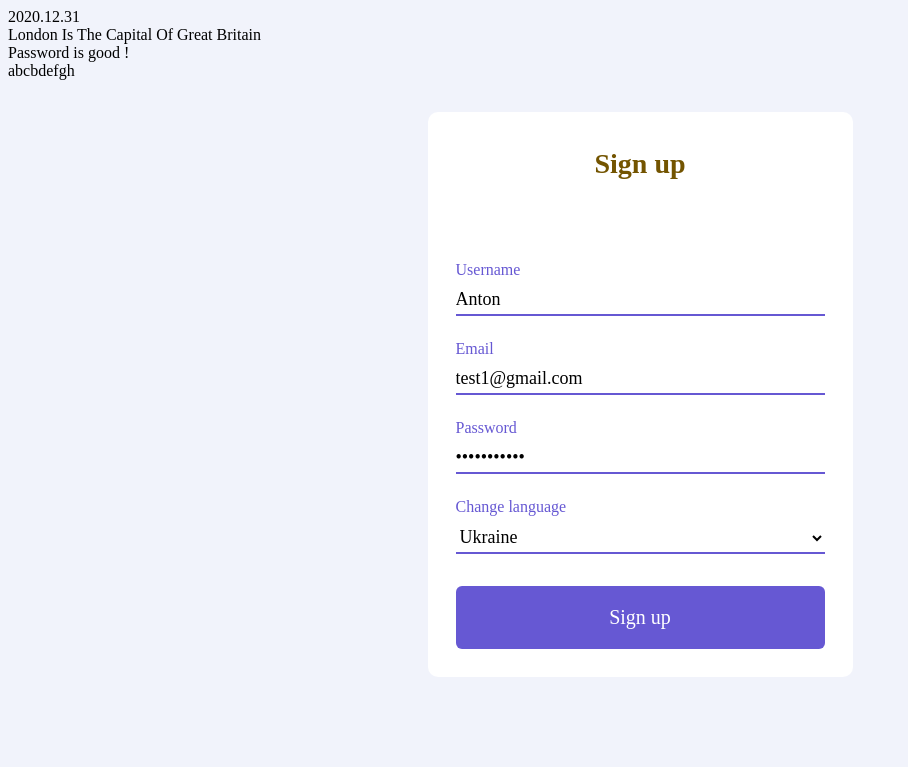
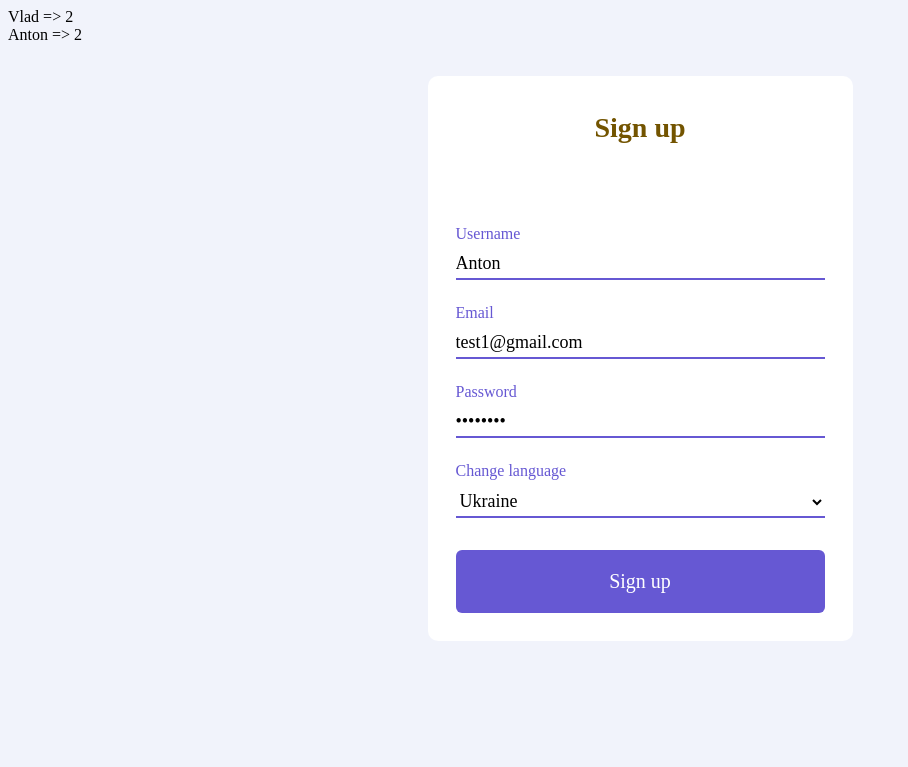
Before and after one commit to Parano9I/php-practics, a PHP site: page / in a window 1280 px wide. Shown: the top 767 px of the page, without its empty margins (0-908 px from the left). Run offline with PHP 8.4, Linux system fonts and the light colour scheme.

Commit message:
Task 6.1: Display users with duplicate names

```diff
--- a/index.php
+++ b/index.php
@@ -16,34 +16,24 @@
   "40" => ["name" => "Vlad", "email" => "vlad@gmail.com", "lang" => "fr"],
   "2" => ["name" => "Anton", "email" => "anton3434@gmail.com", "lang" => "ru"],
   "0" => ["name" => "Eduard", "email" => "edic8345@gmail.com", "lang" => "en"],
-  "29" => ["name" => "Roman", "email" => "romaha234@gmail.com", "lang" => "fr"],
+  "29" => ["name" => "Anton", "email" => "romaha234@gmail.com", "lang" => "fr"],
   "18" => ["name" => "Rostik", "email" => "bugiman34@gmail.com", "lang" => "de"],
-  "6" => ["name" => "Mike", "email" => "milki34@gmail.com", "lang" => "de"],
+  "6" => ["name" => "Vlad", "email" => "milki34@gmail.com", "lang" => "de"],
 ];
 
-$date = "31-12-2020";
-$formatedDate = implode(".",array_reverse(explode("-", $date)));
+$usersName = array_map(function($user){
+  return $user["name"];
+}, $users);
 
-echo $formatedDate;
+$usersCountDuplicateName = array_count_values($usersName);
 
-$englishLeasonTitle = "london is the capital of great britain";
-$formatedEnglishLeasonTitle = ucwords($englishLeasonTitle);
+foreach($usersCountDuplicateName as $name => $count){
+  echo $count > 1 ? "{$name} => {$count} <br>" : "";
+};
 
-echo "<br>";
-echo $formatedEnglishLeasonTitle;
-
-$password = "gfg4@_d#dfd";
-$passLength = strlen($password);
-
-echo "<br>";
-echo $passLength > 7 && $passLength < 12
-  ? "Password is good !"
-  : "Password is bad ! Create a new password !";
-
-$string = "1a2b3c4b5d6e7f8g9h0";
-
-echo "<br>";
-echo preg_replace("/[0-9]+/", "", $string);
+// echo "<pre>";
+//   print_r(array_count_values($usersName));
+// echo "</pre>";
 
 ?>
 <!DOCTYPE html>
```
